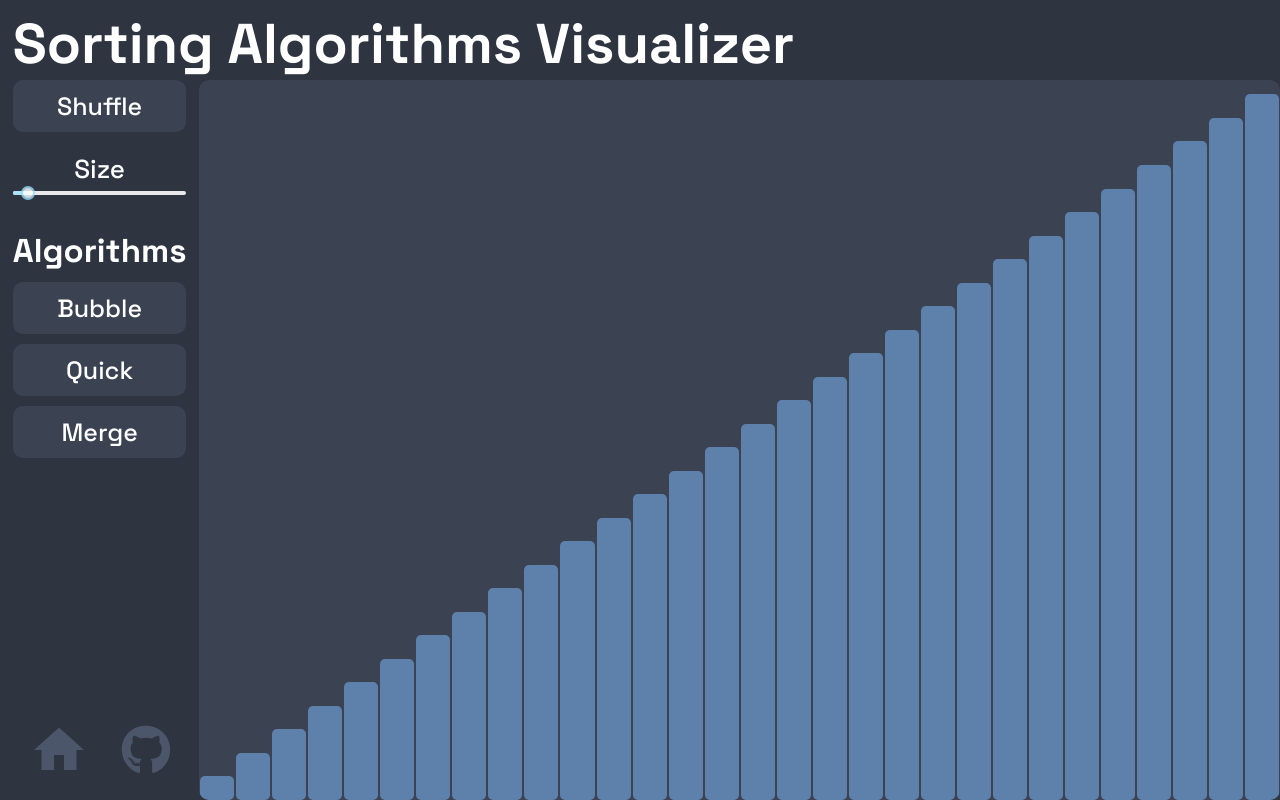
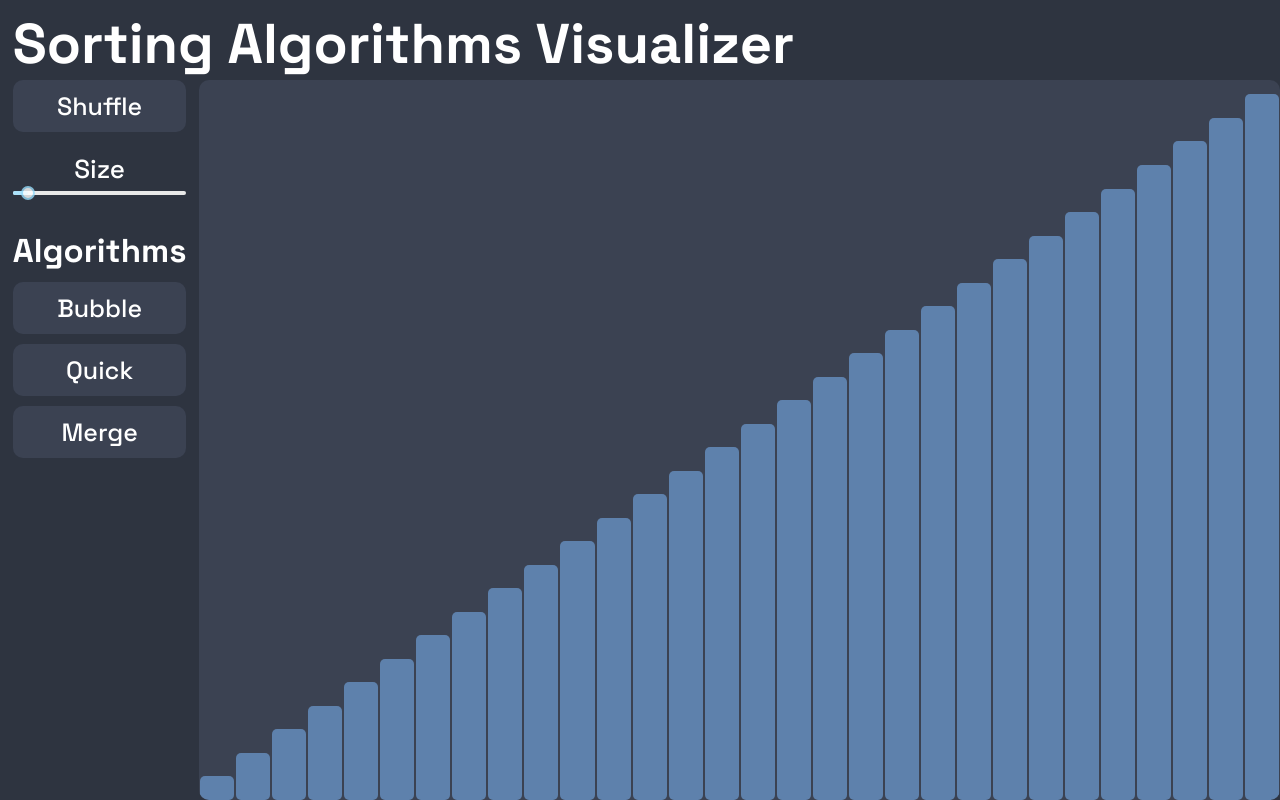
Before and after one commit to luwaiwong/react-sorting-visualizer, a React (Create React App) app: page / in a window 1280 px wide. Built offline with nearby package versions, Linux system fonts and the light colour scheme.

Commit message:
Update SortingVisualizer.jsx

```diff
--- a/src/SortingVisualizer/SortingVisualizer.jsx
+++ b/src/SortingVisualizer/SortingVisualizer.jsx
@@ -10,8 +10,8 @@ import Item from '../SortingAlgorithms/Item';
 import BubbleSort from '../SortingAlgorithms/BubbleSort';
 import QuickSort from '../SortingAlgorithms/QuickSort';
 import MergeSort from '../SortingAlgorithms/MergeSort';
-import { FaGithub } from 'react-icons/fa';
-import { MdHome, MdHomeFilled } from 'react-icons/md';
+// import { FaGithub } from 'react-icons/fa';
+// import { MdHome, MdHomeFilled } from 'react-icons/md';
 
 // Constants
 const NUMBER_OF_ARRAY_BARS = 30;
@@ -173,8 +173,8 @@ function SortingVisualizer() {
                     </div>
                     <div className='bottom-section'>
                         {/* <Icon className='github-icon' onClick={() => window.open('')} /> */}
-                        <MdHome className='home-icon' onClick={() => window.open('https://www.luwai.dev')} />
-                        <FaGithub className='github-icon' onClick={() => window.open('https://github.com/luwaiwong/react-sorting-visualizer')} />
+                        {/* <MdHome className='home-icon' onClick={() => window.open('https://www.luwai.dev')} />
+                        <FaGithub className='github-icon' onClick={() => window.open('https://github.com/luwaiwong/react-sorting-visualizer')} /> */}
                     </div>
                 </div>
                 <div className='array-display-container'>
```
